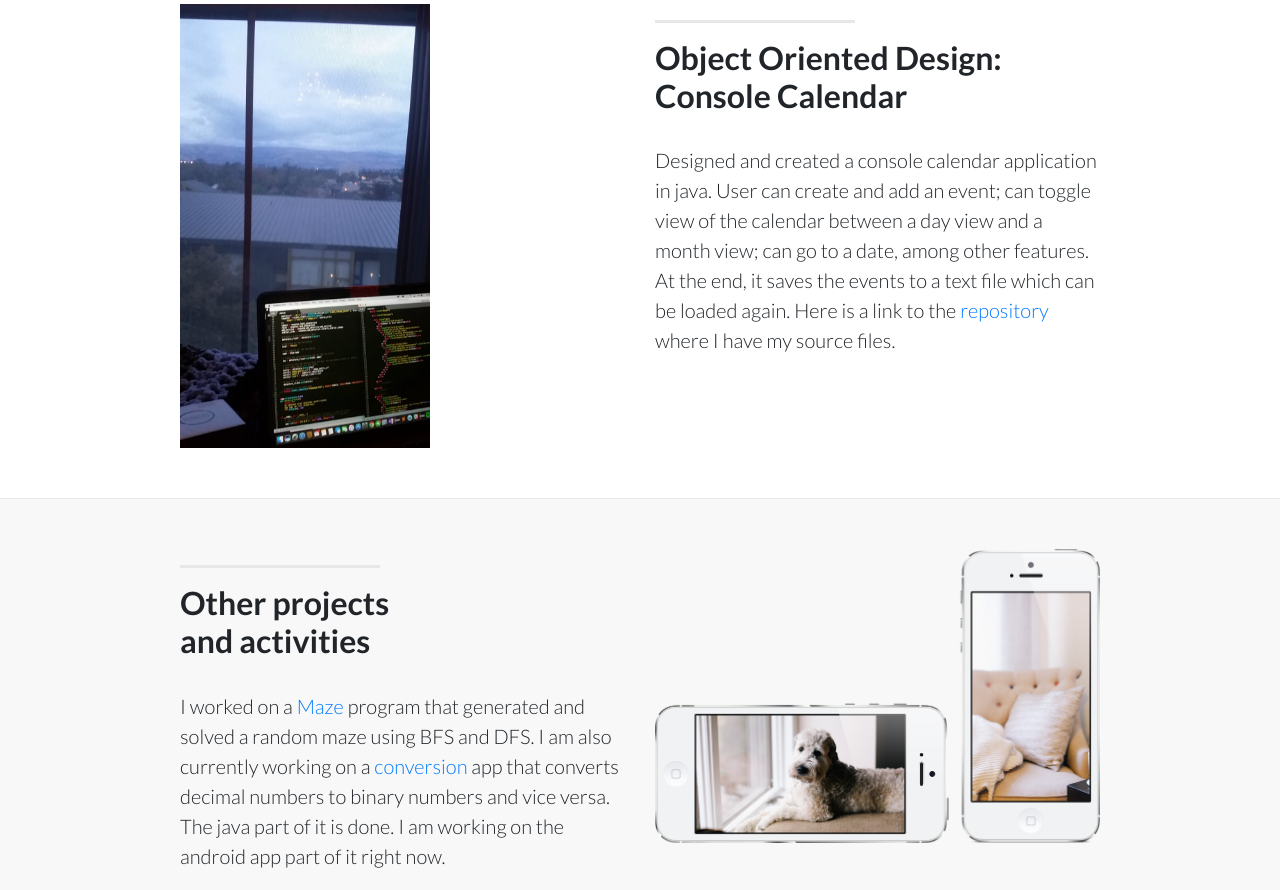
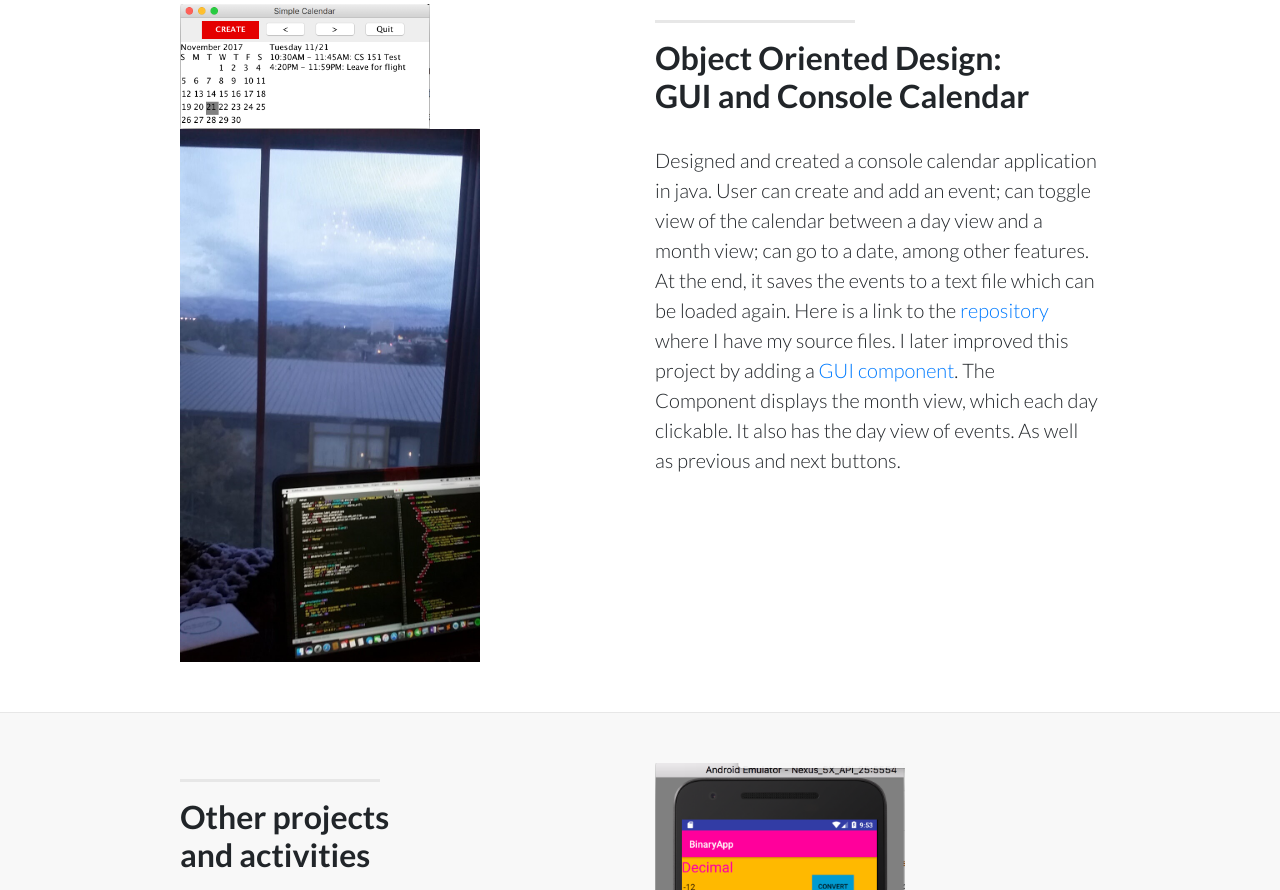
Before and after one commit to masemwota/masemwota.github.io, a website: page index.html in a window 1280 px wide. Shown: the part 1319-2209 px from the top of the page. Drawn offline with Linux system fonts and the light colour scheme.

Commit message:
Changed some pictures and added a link

```diff
--- a/index.html
+++ b/index.html
@@ -109,12 +109,13 @@
           <div class="col-lg-5 mr-auto order-lg-2">
             <hr class="section-heading-spacer">
             <div class="clearfix"></div>
-            <h2 class="section-heading">Object Oriented Design: <br>Console Calendar</h2>
+            <h2 class="section-heading">Object Oriented Design: <br>GUI and Console Calendar</h2>
             <p class="lead">Designed and created a console calendar application in java. User can create and add an event; can toggle view of the calendar between a day view and a month view; can go to a date, among other features. At the end, it saves the events to a text file which can be loaded again. Here is a link to the
-              <a target="_blank" href="https://github.com/masemwota/Console-Calendar">repository</a> where I have my source files.</p>
+              <a target="_blank" href="https://github.com/masemwota/Console-Calendar">repository</a> where I have my source files. I later improved this project by adding a <a target="_blank" href="https://masemwota.github.io/GUI-Calendar">GUI component</a>. The Component displays the month view, which each day clickable. It also has the day view of events. As well as previous and next buttons.</p>
           </div>
           <div class="col-lg-5 ml-auto order-lg-1">
-            <img class="img-fluid" src="img/code_mood2.jpg" alt="" width = "250" height = "300">
+            <img class="img-fluid" src="img/guiCal1.png" alt="" width = "250" height = "300">
+            <img class="img-fluid" src="img/Code_mood2.jpg" alt="" width = "300" height = "300">
           </div>
         </div>
 
@@ -138,7 +139,7 @@
               <a target="_blank" href="https://github.com/masemwota/ConversionApp">conversion</a> app that converts decimal numbers to binary numbers and vice versa. The java part of it is done. I am working on the android app part of it right now.</p>
           </div>
           <div class="col-lg-5 mr-auto ">
-            <img class="img-fluid" src="img/phones.png" alt="">
+            <img class="img-fluid" src="img/BinApp1.png" alt="" height = "100" width = "250">
           </div>
         </div>
 
```
Also changed, not shown: img/BinApp1.png (added), img/guiCal1.png (added).
